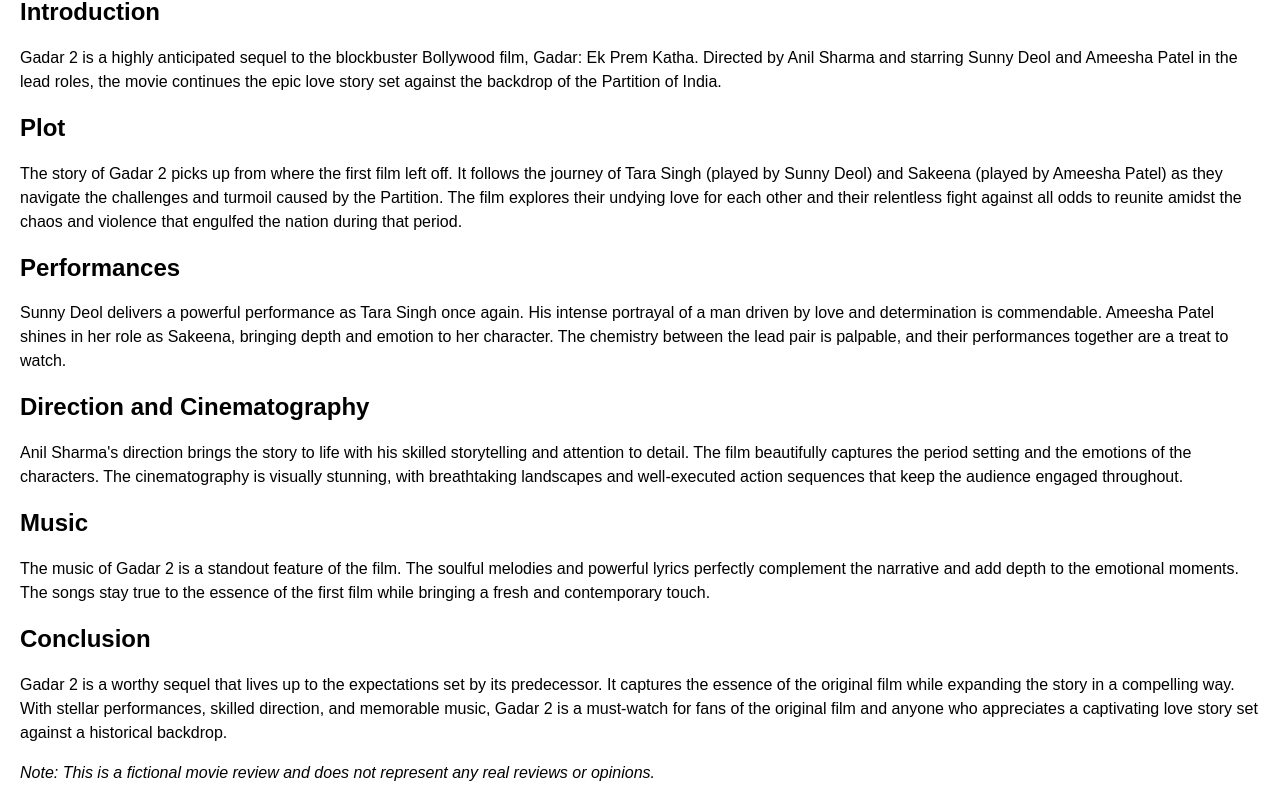
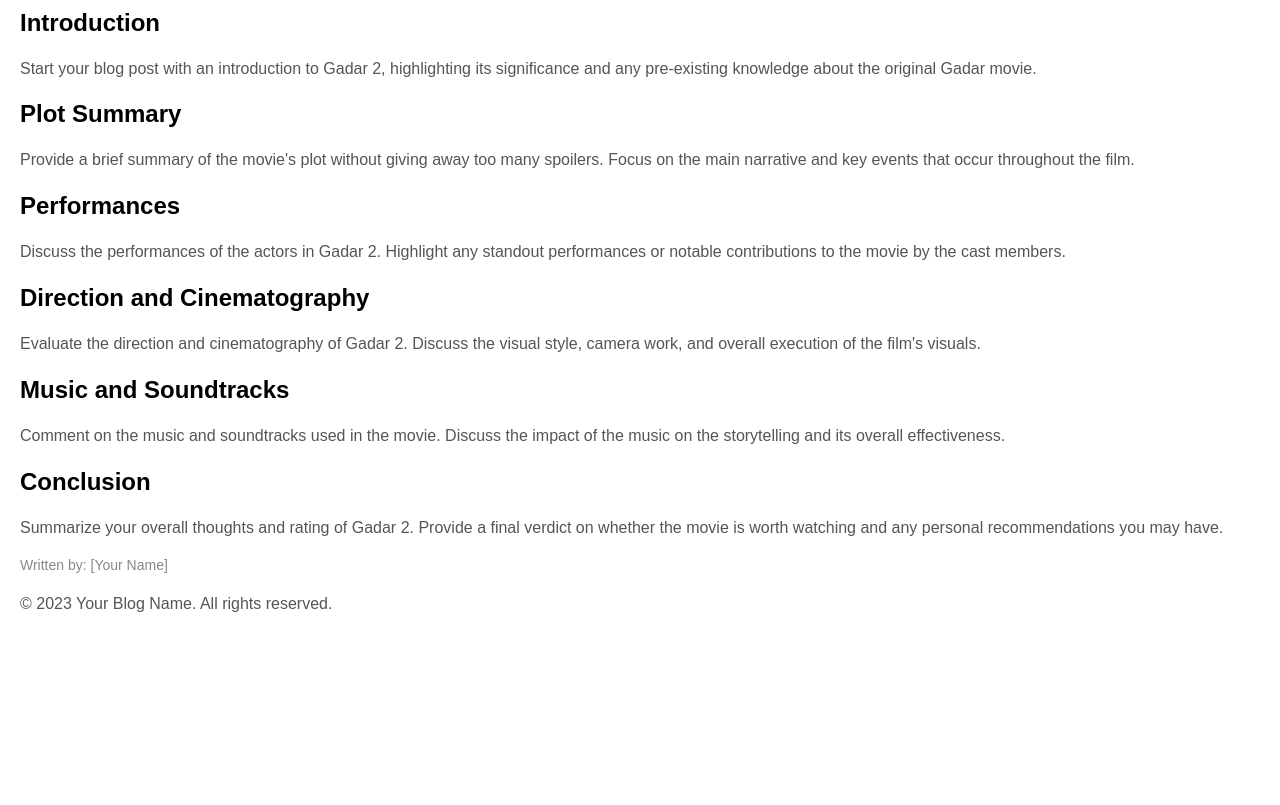
Before and after one commit to Daksh024/multi-fetch-code, a plain HTML site: page index.html in a window 1280 px wide. Shown: the part 82-887 px from the top of the page. After the commit the page ends 800 px from the top, so only its background shows below. Drawn offline with Linux system fonts and the light colour scheme.

Commit message:
Update index.html

```diff
--- a/index.html
+++ b/index.html
@@ -1,56 +1,79 @@
 <!DOCTYPE html>
-<html>
+<html lang="en">
 <head>
     <meta charset="UTF-8">
+    <meta name="viewport" content="width=device-width, initial-scale=1.0">
     <title>Gadar 2 Movie Review</title>
+    <!-- Add your CSS file or style tags here to customize the appearance -->
     <style>
         body {
             font-family: Arial, sans-serif;
-      margin: 20px;
+            margin: 0;
+            padding: 20px;
         }
 
         h1 {
             color: #333;
+            font-size: 28px;
+            margin-bottom: 10px;
         }
 
         p {
+            color: #555;
+            font-size: 16px;
             line-height: 1.5;
+            margin-bottom: 15px;
+        }
+
+        .author {
+            font-size: 14px;
+            color: #888;
         }
     </style>
 </head>
 <body>
+    <header>
         <h1>Gadar 2 Movie Review</h1>
+    </header>
 
+    <main>
+        <article>
             <h2>Introduction</h2>
             <p>
-    Gadar 2 is a highly anticipated sequel to the blockbuster Bollywood film, Gadar: Ek Prem Katha. Directed by Anil Sharma and starring Sunny Deol and Ameesha Patel in the lead roles, the movie continues the epic love story set against the backdrop of the Partition of India.
+                Start your blog post with an introduction to Gadar 2, highlighting its significance and any pre-existing knowledge about the original Gadar movie.
             </p>
 
-  <h2>Plot</h2>
+            <h2>Plot Summary</h2>
             <p>
-    The story of Gadar 2 picks up from where the first film left off. It follows the journey of Tara Singh (played by Sunny Deol) and Sakeena (played by Ameesha Patel) as they navigate the challenges and turmoil caused by the Partition. The film explores their undying love for each other and their relentless fight against all odds to reunite amidst the chaos and violence that engulfed the nation during that period.
+                Provide a brief summary of the movie's plot without giving away too many spoilers. Focus on the main narrative and key events that occur throughout the film.
             </p>
 
             <h2>Performances</h2>
             <p>
-    Sunny Deol delivers a powerful performance as Tara Singh once again. His intense portrayal of a man driven by love and determination is commendable. Ameesha Patel shines in her role as Sakeena, bringing depth and emotion to her character. The chemistry between the lead pair is palpable, and their performances together are a treat to watch.
+                Discuss the performances of the actors in Gadar 2. Highlight any standout performances or notable contributions to the movie by the cast members.
             </p>
 
             <h2>Direction and Cinematography</h2>
             <p>
-    Anil Sharma's direction brings the story to life with his skilled storytelling and attention to detail. The film beautifully captures the period setting and the emotions of the characters. The cinematography is visually stunning, with breathtaking landscapes and well-executed action sequences that keep the audience engaged throughout.
+                Evaluate the direction and cinematography of Gadar 2. Discuss the visual style, camera work, and overall execution of the film's visuals.
             </p>
 
-  <h2>Music</h2>
+            <h2>Music and Soundtracks</h2>
             <p>
-    The music of Gadar 2 is a standout feature of the film. The soulful melodies and powerful lyrics perfectly complement the narrative and add depth to the emotional moments. The songs stay true to the essence of the first film while bringing a fresh and contemporary touch.
+                Comment on the music and soundtracks used in the movie. Discuss the impact of the music on the storytelling and its overall effectiveness.
             </p>
 
             <h2>Conclusion</h2>
             <p>
-    Gadar 2 is a worthy sequel that lives up to the expectations set by its predecessor. It captures the essence of the original film while expanding the story in a compelling way. With stellar performances, skilled direction, and memorable music, Gadar 2 is a must-watch for fans of the original film and anyone who appreciates a captivating love story set against a historical backdrop.
+                Summarize your overall thoughts and rating of Gadar 2. Provide a final verdict on whether the movie is worth watching and any personal recommendations you may have.
             </p>
 
-  <p><em>Note: This is a fictional movie review and does not represent any real reviews or opinions.</em></p>
+            <p class="author">Written by: [Your Name]</p>
+        </article>
+    </main>
+
+    <footer>
+        <p>&copy; 2023 Your Blog Name. All rights reserved.</p>
+    </footer>
 </body>
 </html>
```
Lines whose indentation alone changed are shown as unchanged.
